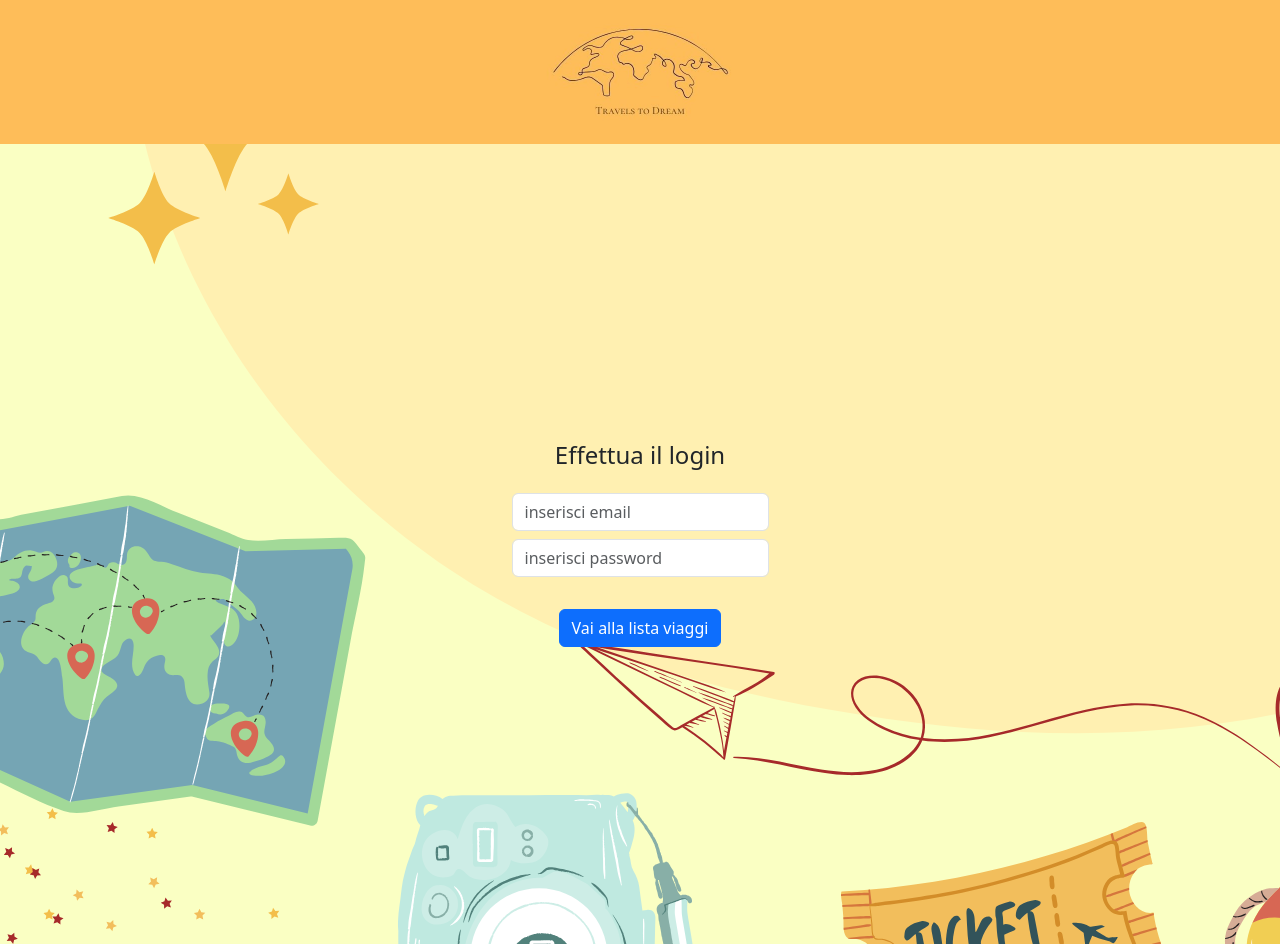
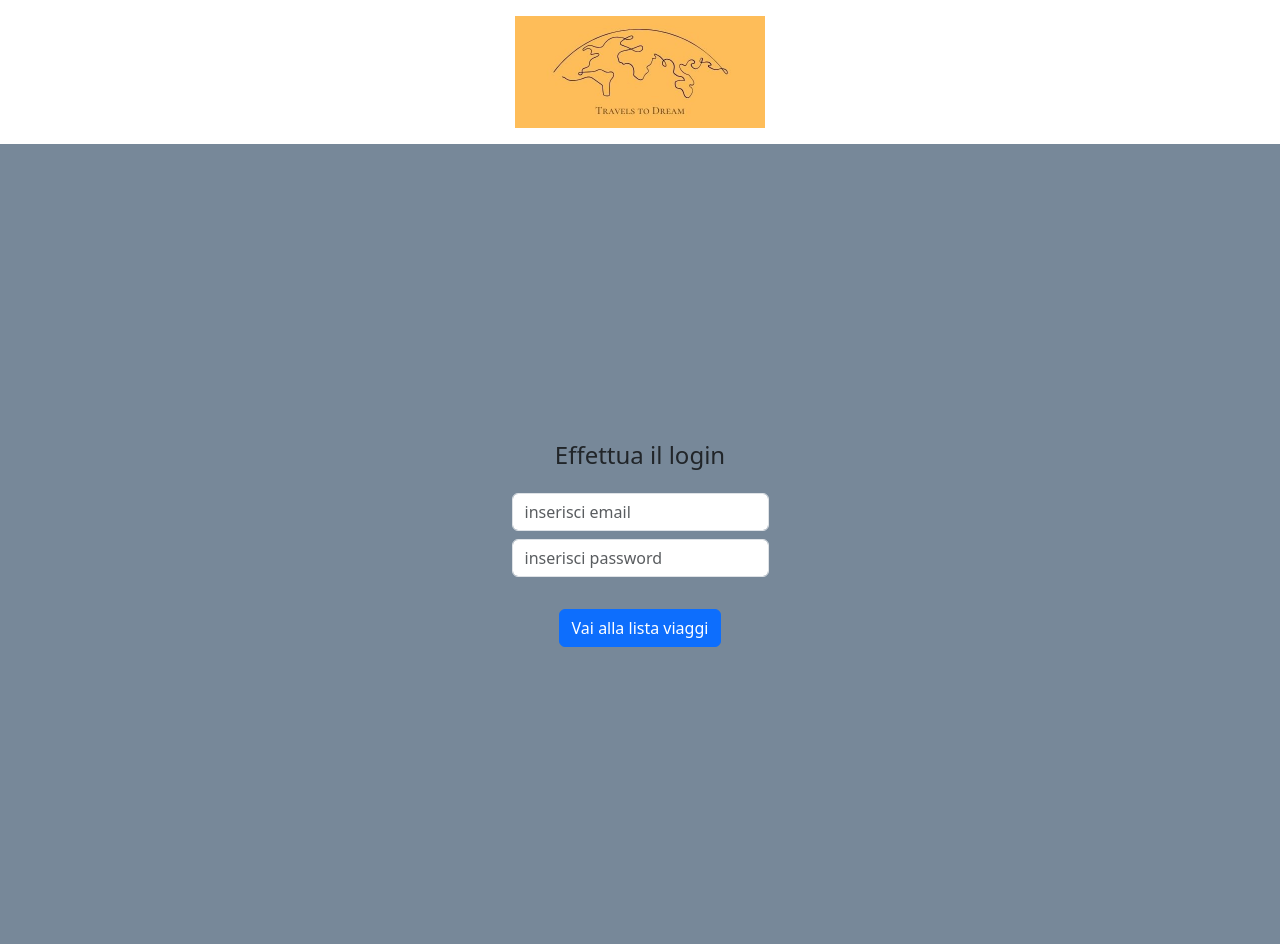
Before and after one commit to RobertoFloris/project-group-1, a React (Vite) app: page / in a window 1280 px wide. Built offline with nearby package versions, Linux system fonts and the light colour scheme.

Commit message:
[fix] body background-color

```diff
--- a/src/index.css
+++ b/src/index.css
@@ -1,10 +1,10 @@
 body {
-    background-image: url(./public/img/sfondo.png);
+    background-color: lightslategray !important;
     object-fit: cover;
 }
 
 nav {
-    background-color: #FEBD59;
+    background-color: #FFF;
 
     img {
         width: 250px;
```
